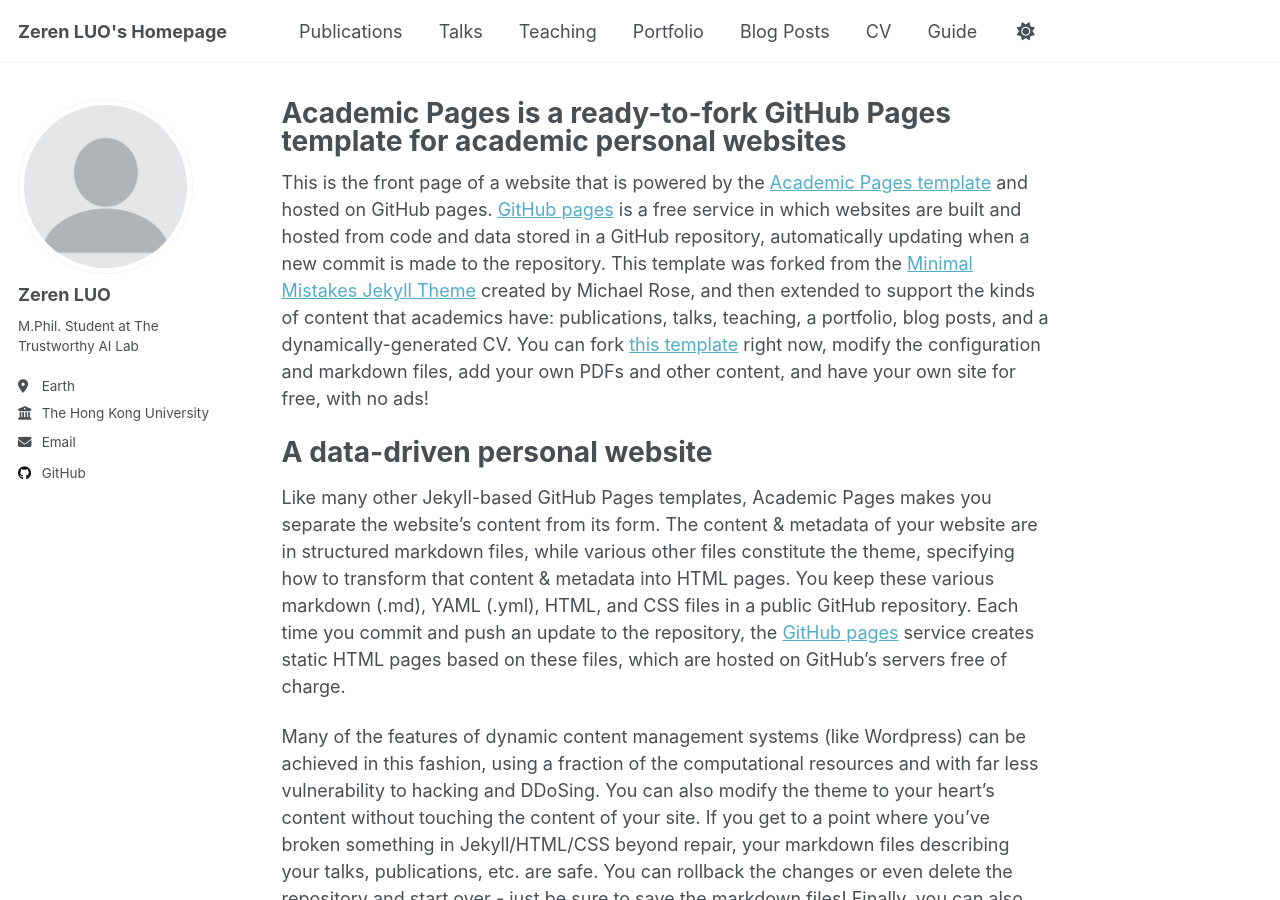
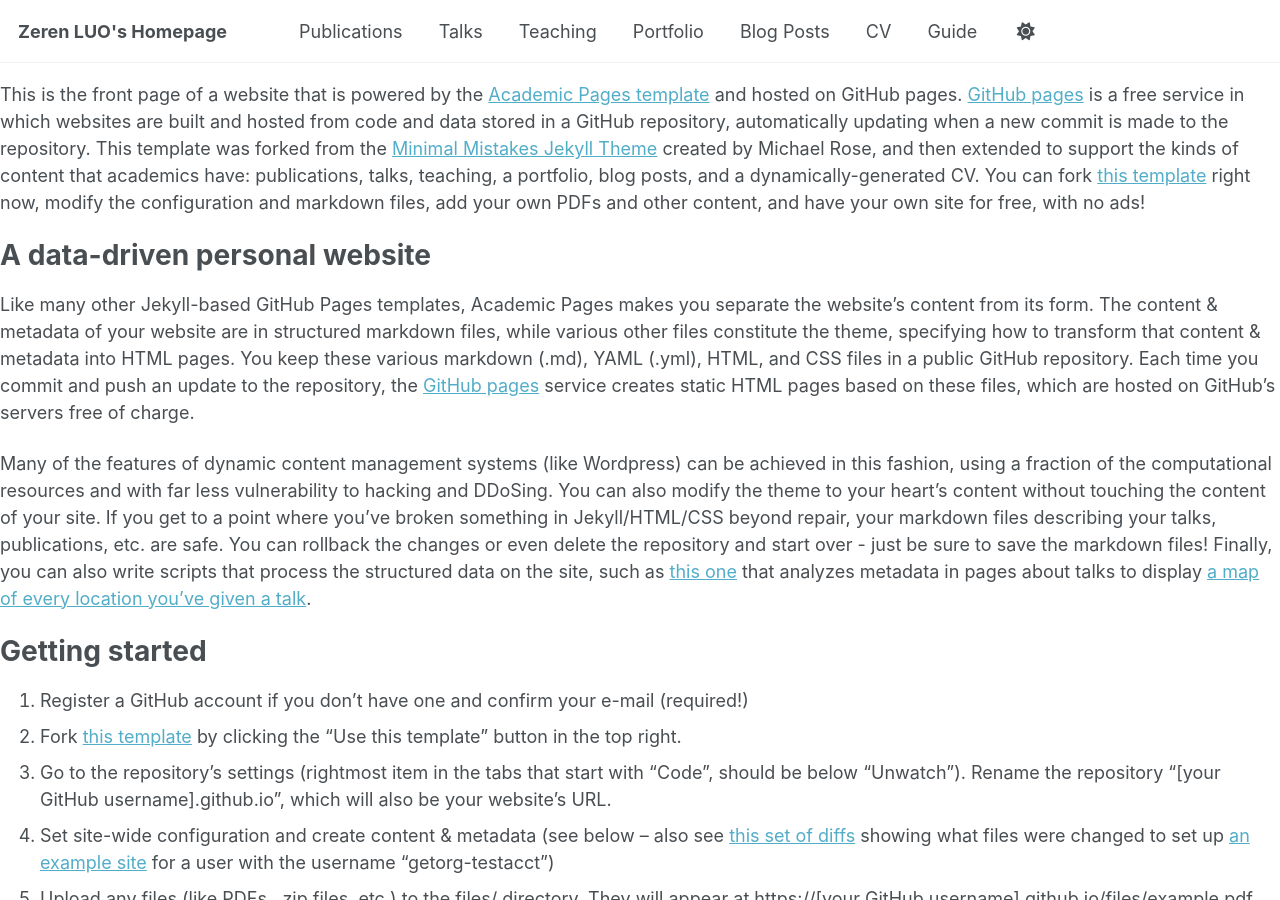
Before and after one commit to Zeren77/zeren77.github.io, a Jekyll site: the page built from _pages/about.md, in a window 1280 px wide and 900 px high. Built offline with Jekyll 4.4.1, drawn with Linux system fonts in a browser that asks for light colours; our own code applies the rules of GitHub Pages for plain Markdown files; some of the changed lines change nothing that is shown.

Commit message:
Update _config.yml

```diff
--- a/_config.yml
+++ b/_config.yml
@@ -230,32 +230,32 @@
 # These settings control how pages and collections are included in the site
 defaults:
   # _posts
-  - scope:
-      path: ""
-      type: posts
-    values:
-      layout: single
-      author_profile: true
-      read_time: true
-      comments: true
-      share: true
-      related: true
-  # _pages
-  - scope:
-      path: ""
-      type: pages
-    values:
-      layout: single
-      author_profile: true
-  # _teaching
-  - scope:
-      path: ""
-      type: teaching
-    values:
-      layout: single
-      author_profile: true
-      share: true
-      comments: true
+  # - scope:
+  #     path: ""
+  #     type: posts
+  #   values:
+  #     layout: single
+  #     author_profile: true
+  #     read_time: true
+  #     comments: true
+  #     share: true
+  #     related: true
+  # # _pages
+  # - scope:
+  #     path: ""
+  #     type: pages
+  #   values:
+  #     layout: single
+  #     author_profile: true
+  # # _teaching
+  # - scope:
+  #     path: ""
+  #     type: teaching
+  #   values:
+  #     layout: single
+  #     author_profile: true
+  #     share: true
+  #     comments: true
   # _publications
   - scope:
       path: ""
@@ -265,23 +265,23 @@
       author_profile: true
       share: true
       comments: true
-  # _portfolio
-  - scope:
-      path: ""
-      type: portfolio
-    values:
-      layout: single
-      author_profile: true
-      share: true
-      comment: true
-  # _talks
-  - scope:
-      path: ""
-      type: talks
-    values:
-      layout: talk
-      author_profile: true
-      share: true
+  # # _portfolio
+  # - scope:
+  #     path: ""
+  #     type: portfolio
+  #   values:
+  #     layout: single
+  #     author_profile: true
+  #     share: true
+  #     comment: true
+  # # _talks
+  # - scope:
+  #     path: ""
+  #     type: talks
+  #   values:
+  #     layout: talk
+  #     author_profile: true
+  #     share: true
 
 
 # Sass/SCSS
```
